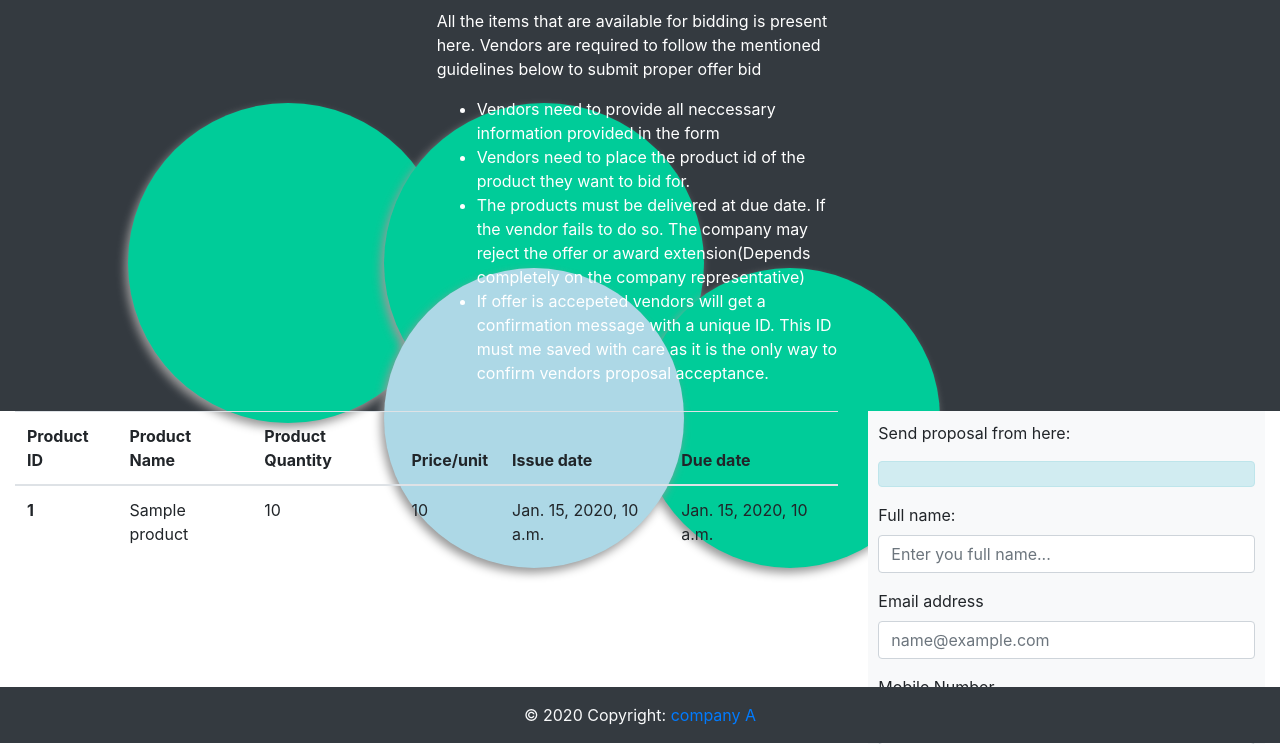
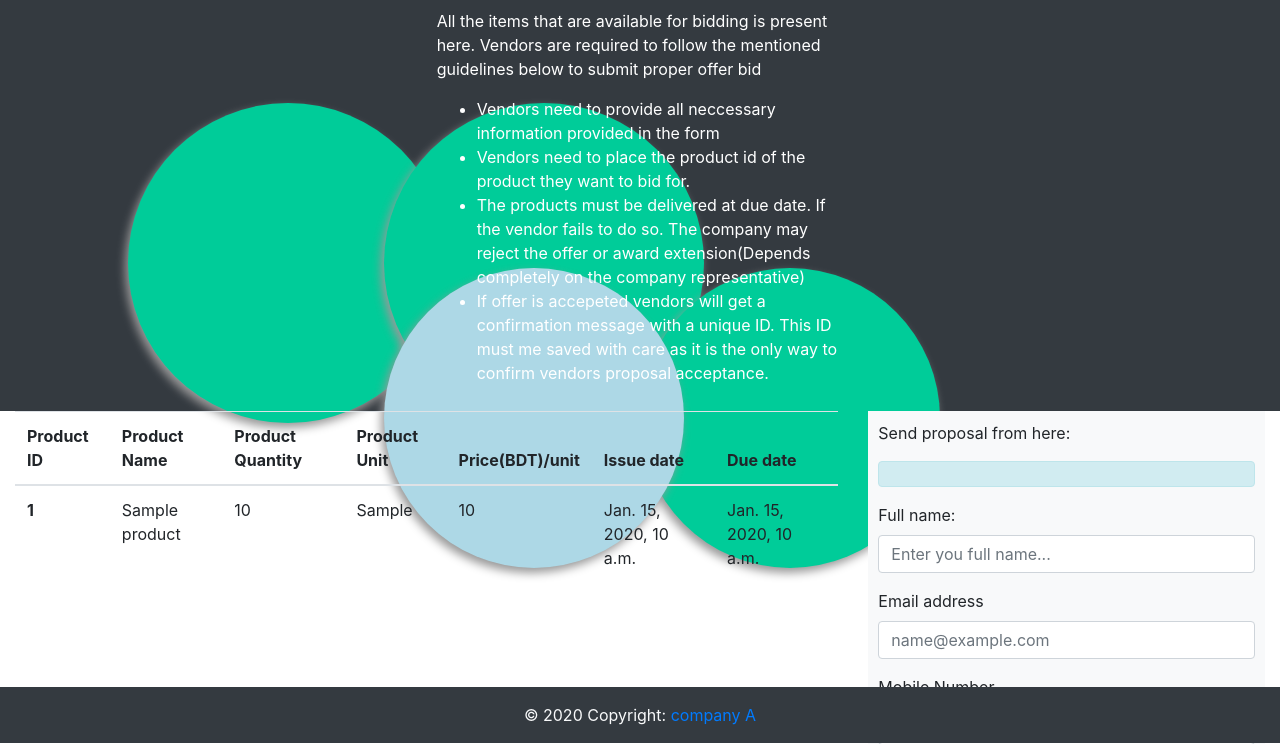
Before and after one commit to thedrowsywinger/HackNsuSeason2TeamRedRiot, a Django app: template company_A_management_system/vendor_app/templates/vendor_app/procurement_offer.html in a window 1280 px wide. Shown: the part 57-801 px from the top of the page. Run offline with Django 3.2, Linux system fonts and the light colour scheme; the template is opened without the code that fills it: most values are stand-ins (such as "Sample title", 1, 10 or a date in 2020); some libraries are stand-ins or nearby versions.

Commit message:
small changed to offerlist

```diff
--- a/company_A_management_system/vendor_app/templates/vendor_app/procurement_offer.html
+++ b/company_A_management_system/vendor_app/templates/vendor_app/procurement_offer.html
@@ -54,7 +54,8 @@
         <!-- <th scope="col">Product added by</th> -->
         <th scope="col">Product Name</th>
         <th scope="col">Product Quantity</th>
-        <th scope="col">Price/unit</th>
+        <th scope="col">Product Unit</th>
+        <th scope="col">Price(BDT)/unit</th>
         <th scope="col">Issue date</th>
         <th scope="col">Due date</th>
       </tr>
@@ -65,6 +66,7 @@
         <th scope="row">{{item.company_a_proc_id}}</th>
         <td>{{item.product_name}}</td>
         <td>{{item.product_quantity}}</td>
+        <td>{{item.product_unit}}</td>
         <td>{{item.product_price_per_unit}}</td>
         <td>{{item.issue_date}}</td>
         <td>{{item.due_date}}</td>
--- a/company_A_management_system/vendor_app/views.py
+++ b/company_A_management_system/vendor_app/views.py
@@ -45,7 +45,6 @@ def offerView(request):
     })
 
 
-<<<<<<< HEAD
 # def track_offer(request):
 #     code = ProcurementOfferModel.objects.all()
 #     if 'trackerButton' in request.POST:
@@ -53,5 +52,3 @@ def offerView(request):
 #             if(i == request.POST['tracker']):
 #                 return render(request, 'home/home.html')
 #     return render(request, "vendor_app/home.html")
-=======
->>>>>>> master
```
Also changed, not shown: images/offerlist.png.
